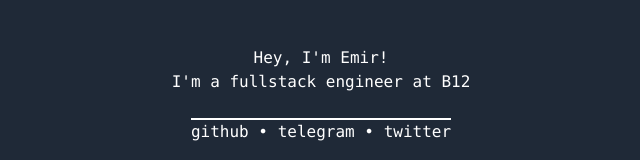
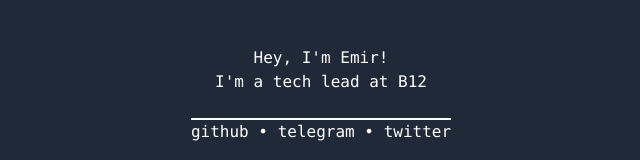
Before and after one commit to progremir/progremir.dev, a Next.js app: page / in a window 1280 px wide. Shown: the part 305-465 px from the top of the page, without its empty margins (319-959 px from the left). Built offline with nearby package versions, Linux system fonts and the light colour scheme.

Commit message:
feat: update job title

```diff
--- a/src/pages/index.tsx
+++ b/src/pages/index.tsx
@@ -4,7 +4,7 @@
   return (
     <div className="h-screen flex justify-center flex-col items-center">
       <Head>
-        <title>Emir Amanbekov - Fullstack Engineer</title>
+        <title>Emir Amanbekov - Tech lead</title>
         <meta name="description" content="Hey, I'm Emir!" />
         <link
           rel="apple-touch-icon"
@@ -30,7 +30,7 @@
         <h1 className="text-center">Hey, I&apos;m Emir!</h1>
 
         <p className="">
-          I&apos;m a fullstack engineer at{` `}
+          I&apos;m a tech lead at{` `}
           <a href="https://b12.io" target="_blank" rel="noopener noreferrer">
             B12
           </a>
```
